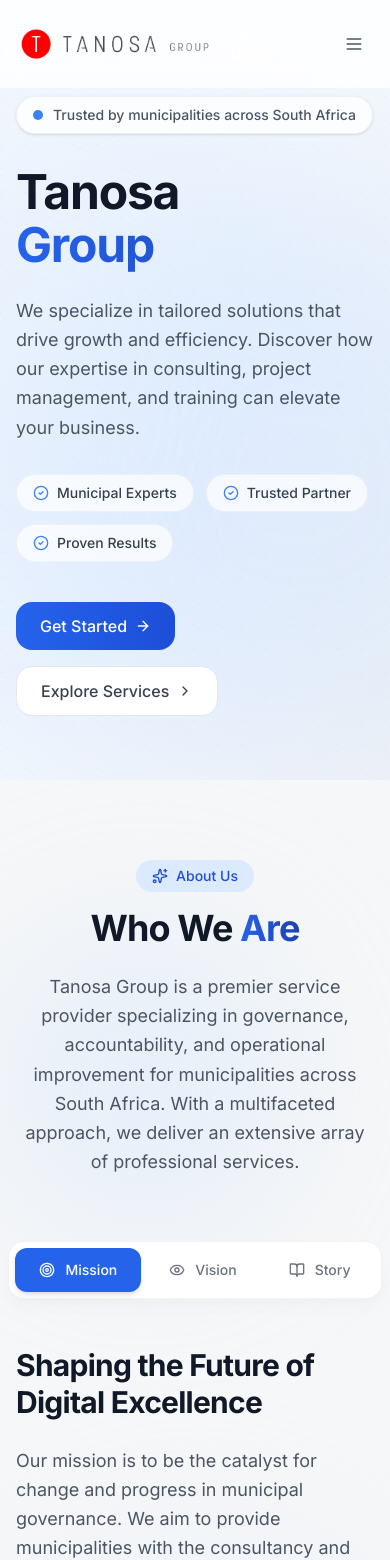
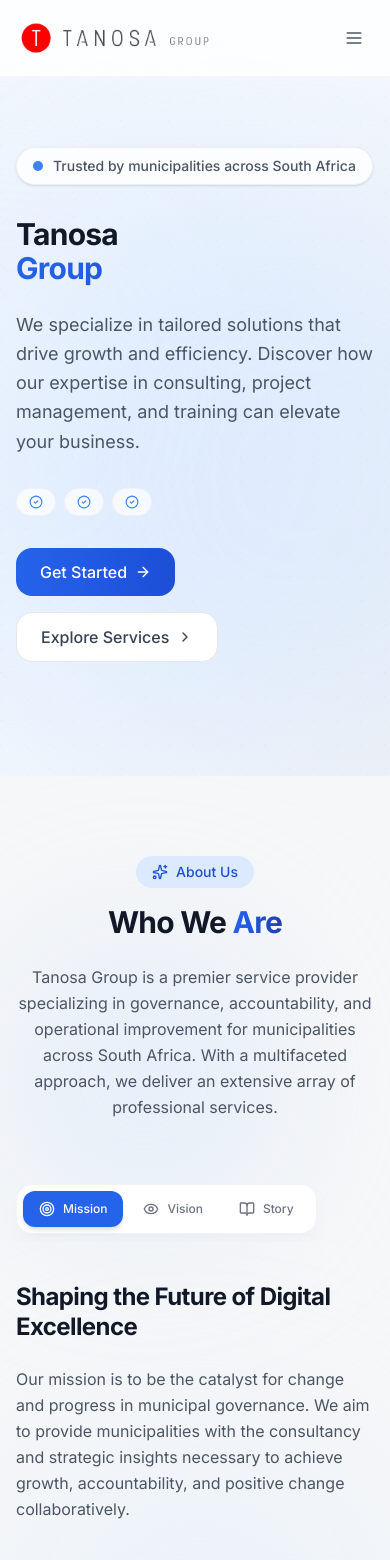
Before and after one commit to Mphomo0/tanosagroup, a Next.js app: page / in a window 390 px wide. Shown: the top 1560 px of the page. Built offline with nearby package versions, Linux system fonts and the light colour scheme.

Commit message:
fix: improve responsiveness for all screen sizes

```diff
--- a/components/global/AboutSection.tsx
+++ b/components/global/AboutSection.tsx
@@ -51,10 +51,10 @@ export default function AboutSection() {
             <Sparkles className="w-4 h-4" />
             About Us
           </div>
-          <h2 className="text-4xl sm:text-5xl lg:text-6xl font-bold text-surface-900 mb-6">
+          <h2 className="text-3xl sm:text-4xl lg:text-5xl font-bold text-surface-900 mb-6">
             Who We <span className="text-gradient">Are</span>
           </h2>
-          <p className="text-lg text-surface-600 max-w-3xl mx-auto leading-relaxed">
+          <p className="text-base sm:text-lg text-surface-600 max-w-3xl mx-auto leading-relaxed">
             Tanosa Group is a premier service provider specializing in governance,
             accountability, and operational improvement for municipalities across
             South Africa. With a multifaceted approach, we deliver an extensive
@@ -62,8 +62,8 @@ export default function AboutSection() {
           </p>
         </motion.div>
 
-        <div className="flex justify-center mb-12">
-          <div className="inline-flex bg-white rounded-2xl p-1.5 gap-1 shadow-lg shadow-surface-200/30 border border-surface-200/50">
+        <div className="overflow-x-auto pb-2 mb-10 -mx-4 px-4 sm:mx-0 sm:px-0">
+          <div className="inline-flex bg-white rounded-2xl p-1.5 gap-1 shadow-lg shadow-surface-200/30 border border-surface-200/50 min-w-max">
             {tabs.map((tab) => {
               const Icon = tab.icon
               const isActive = activeTab === tab.id
@@ -71,7 +71,7 @@ export default function AboutSection() {
                 <button
                   key={tab.id}
                   onClick={() => setActiveTab(tab.id)}
-                  className={`inline-flex items-center gap-2.5 px-6 py-3 rounded-xl text-sm font-medium transition-all duration-300 ${
+                  className={`inline-flex items-center gap-2 px-4 sm:px-6 py-2.5 sm:py-3 rounded-xl text-xs sm:text-sm font-medium transition-all duration-300 whitespace-nowrap ${
                     isActive
                       ? 'bg-brand-600 text-white shadow-md'
                       : 'text-surface-500 hover:text-surface-700 hover:bg-surface-50'
@@ -111,10 +111,10 @@ export default function AboutSection() {
           </div>
 
           <div className="order-1 lg:order-none space-y-6">
-            <h3 className="text-3xl sm:text-4xl font-bold text-surface-900 leading-tight">
+            <h3 className="text-2xl sm:text-3xl font-bold text-surface-900 leading-tight">
               {current.title}
             </h3>
-            <p className="text-surface-600 text-lg leading-relaxed">
+            <p className="text-surface-600 text-base sm:text-lg leading-relaxed">
               {current.content}
             </p>
             <div className="pt-4">
--- a/components/global/CTA.tsx
+++ b/components/global/CTA.tsx
@@ -21,7 +21,7 @@ export default function CTA() {
             <MessageCircle className="w-4 h-4" />
             Let&apos;s Connect
           </div>
-          <h2 className="text-4xl sm:text-5xl lg:text-6xl font-bold text-white leading-tight text-balance mb-6">
+          <h2 className="text-3xl sm:text-4xl lg:text-5xl font-bold text-white leading-tight text-balance mb-6">
             Ready for Accountability
             <span className="text-gradient bg-gradient-to-r from-brand-300 to-brand-400"> Excellence?</span>
           </h2>
--- a/components/global/Footer.tsx
+++ b/components/global/Footer.tsx
@@ -95,7 +95,7 @@ export default function Footer() {
             <ul className="space-y-4">
               <li className="flex items-start gap-3.5 text-sm group">
                 <MapPin className="w-5 h-5 mt-0.5 shrink-0 text-brand-400 group-hover:text-brand-300 transition-colors" />
-                <span className="text-surface-400 group-hover:text-surface-300 transition-colors">37 Zastron Street, Bloemfontein Central, Bloemfontein, 9301</span>
+                <span className="text-surface-400 group-hover:text-surface-300 transition-colors break-words">37 Zastron Street, Bloemfontein Central, Bloemfontein, 9301</span>
               </li>
               <li className="flex items-center gap-3.5 text-sm group">
                 <Phone className="w-5 h-5 shrink-0 text-brand-400 group-hover:text-brand-300 transition-colors" />
--- a/components/global/Navbar.tsx
+++ b/components/global/Navbar.tsx
@@ -90,13 +90,7 @@ export default function Navbar() {
           </Link>
         </div>
 
-        <div className="lg:hidden flex items-center gap-3">
-          <Link
-            href="/contact"
-            className="inline-flex items-center px-4 py-2 rounded-full text-sm font-medium text-white transition-all duration-300"
-          >
-            Get a Quote
-          </Link>
+        <div className="lg:hidden flex items-center">
           <button
             onClick={toggleMobileMenu}
             className="p-2.5 rounded-full text-surface-600 hover:text-surface-900 hover:bg-surface-100 transition-all duration-200"
--- a/components/global/ServicesSection.tsx
+++ b/components/global/ServicesSection.tsx
@@ -49,7 +49,7 @@ export default function ServicesSection() {
             <Sparkles className="w-4 h-4" />
             What We Offer
           </div>
-          <h2 className="text-4xl sm:text-5xl lg:text-6xl font-bold text-surface-900 mb-6">
+          <h2 className="text-3xl sm:text-4xl lg:text-5xl font-bold text-surface-900 mb-6">
             Our <span className="text-gradient">Services</span>
           </h2>
           <p className="text-lg text-surface-600 max-w-2xl mx-auto">
@@ -58,7 +58,7 @@ export default function ServicesSection() {
           </p>
         </motion.div>
 
-        <div className="grid md:grid-cols-3 gap-8">
+        <div className="grid md:grid-cols-2 lg:grid-cols-3 gap-6 md:gap-8">
           {services.map((service, index) => {
             const Icon = service.icon
             return (
--- a/components/global/Testimonials.tsx
+++ b/components/global/Testimonials.tsx
@@ -39,7 +39,7 @@ export default function Testimonials() {
             <Sparkles className="w-4 h-4" />
             Testimonials
           </div>
-          <h2 className="text-4xl sm:text-5xl lg:text-6xl font-bold text-surface-900 mb-6">
+          <h2 className="text-3xl sm:text-4xl lg:text-5xl font-bold text-surface-900 mb-6">
             What Our <span className="text-gradient">Clients Say</span>
           </h2>
           <p className="text-lg text-surface-600 max-w-2xl mx-auto">
@@ -47,7 +47,7 @@ export default function Testimonials() {
           </p>
         </motion.div>
 
-        <div className="grid md:grid-cols-2 lg:grid-cols-3 gap-8 max-w-5xl mx-auto">
+        <div className="grid md:grid-cols-2 lg:grid-cols-3 gap-6 lg:gap-8 max-w-5xl mx-auto">
           {reviews.map((item, index) => (
             <motion.div
               key={item.id}
--- a/components/sections/contactSection/Address.tsx
+++ b/components/sections/contactSection/Address.tsx
@@ -39,7 +39,7 @@ export default function Address() {
         <div className="space-y-3 text-sm">
           <p className="flex items-start gap-3 text-surface-600">
             <MapPin className="w-4 h-4 mt-0.5 shrink-0 text-brand-500" />
-            <span>789 Business Park, Bloemfontein, South Africa</span>
+            <span className="break-words">789 Business Park, Bloemfontein, South Africa</span>
           </p>
           <p className="flex items-center gap-3 text-surface-600">
             <Phone className="w-4 h-4 shrink-0 text-brand-500" />
@@ -69,7 +69,7 @@ export default function Address() {
             </p>
             <p className="flex items-center gap-3 text-surface-600">
               <Mail className="w-4 h-4 shrink-0 text-brand-500" />
-              <a href={`mailto:${contact.email}`} className="hover:text-brand-600 transition-colors">
+              <a href={`mailto:${contact.email}`} className="hover:text-brand-600 transition-colors break-all">
                 {contact.email}
               </a>
             </p>
--- a/components/sections/home/Hero.tsx
+++ b/components/sections/home/Hero.tsx
@@ -40,7 +40,7 @@ export default function Hero() {
               <span className="text-surface-600">Trusted by municipalities across South Africa</span>
             </motion.div>
 
-            <h1 className="text-5xl sm:text-5xl lg:text-6xl xl:text-7xl font-bold text-surface-900 leading-[1.1] text-balance mb-6">
+            <h1 className="text-3xl sm:text-4xl lg:text-5xl xl:text-6xl font-bold text-surface-900 leading-[1.15] text-balance mb-6">
               <span className="block">Tanosa</span>
               <span className="block text-gradient">Group</span>
             </h1>
@@ -51,17 +51,17 @@ export default function Hero() {
               management, and training can elevate your business.
             </p>
 
-            <div className="flex flex-wrap gap-3 mb-10">
+            <div className="flex flex-wrap gap-2 sm:gap-3 mb-8">
               {trustBadges.map((badge, index) => (
                 <motion.div
                   key={badge}
                   initial={{ opacity: 0, y: 10 }}
                   animate={{ opacity: 1, y: 0 }}
                   transition={{ duration: 0.4, delay: 0.3 + index * 0.1 }}
-                  className="flex items-center gap-2 px-4 py-2 rounded-full bg-white/70 backdrop-blur-sm border border-surface-200/50 text-sm font-medium text-surface-700"
+                  className="flex items-center gap-1.5 sm:gap-2 px-3 sm:px-4 py-1.5 sm:py-2 rounded-full bg-white/70 backdrop-blur-sm border border-surface-200/50 text-xs sm:text-sm font-medium text-surface-700 whitespace-nowrap"
                 >
-                  <CheckCircle2 className="w-4 h-4 text-brand-500" />
-                  {badge}
+                  <CheckCircle2 className="w-3.5 h-3.5 sm:w-4 sm:h-4 text-brand-500" />
+                  <span className="hidden xs:inline">{badge}</span>
                 </motion.div>
               ))}
             </div>
```
